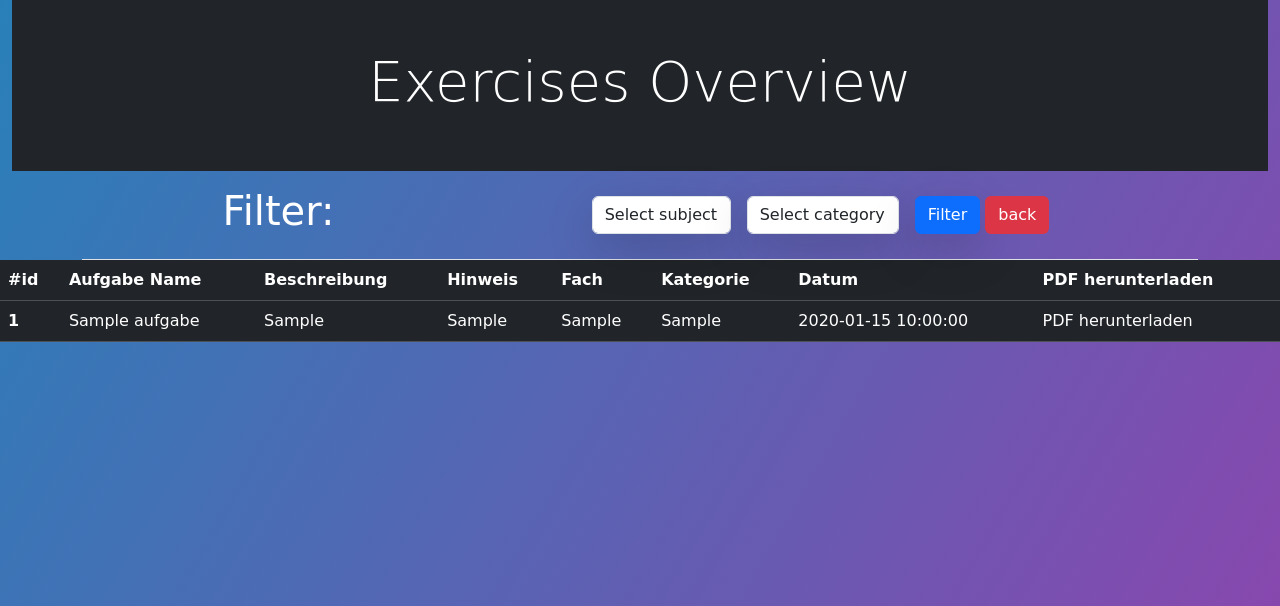
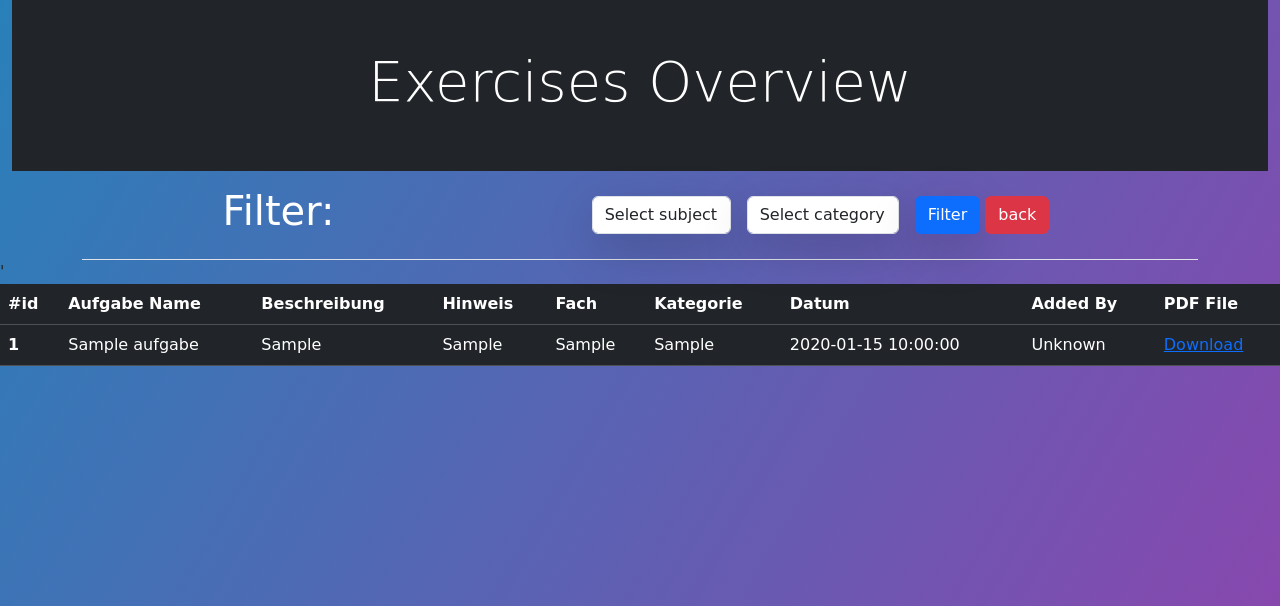
Before and after one commit to pejovskis/SchoolCMS, a PHP site: page /sites/exercises.php in a window 1280 px wide. Shown: the top 606 px of the page. Run offline with PHP 8.4, Linux system fonts and the light colour scheme; tables that the repository leaves empty or names only in its code hold one stand-in row (values such as "Sample post").

Commit message:
show exercise 90%

```diff
--- a/engine/add-exercise-content.php
+++ b/engine/add-exercise-content.php
@@ -38,9 +38,9 @@ if ($_SERVER['REQUEST_METHOD'] == 'POST') {
 
   try {
   //Insert the new exercise in the -aufgabe- table
-  $query = "INSERT INTO aufgabe (name, beschreibung, hinweis, fach, kategorie, pdf_file, add_date, added_by) VALUES (?, ?, ?, ?, ?, ?, ?, ?)";
+  $query = "INSERT INTO aufgabe (name, beschreibung, hinweis, fach, kategorie, add_date, added_by, pdf_file) VALUES (?, ?, ?, ?, ?, ?, ?, ?)";
   $stmt = mysqli_prepare($conn, $query);
-  mysqli_stmt_bind_param($stmt, 'ssssssss', $aufgabe_name, $beschreibung, $hinweis, $fach, $kategorie, $current_date, $pdf_file, $current_userId);
+  mysqli_stmt_bind_param($stmt, 'ssssssss', $aufgabe_name, $beschreibung, $hinweis, $fach, $kategorie, $current_date, $current_userId, $pdf_file);
 
   if (mysqli_stmt_execute($stmt)) {
     echo "<script>alert('New exercise added successfully!')</script>";
--- a/engine/display-exercises.php
+++ b/engine/display-exercises.php
@@ -34,10 +34,34 @@ while ($row = mysqli_fetch_assoc($result)) {
   echo "<td>" . $row['fach'] . "</td>";
   echo "<td>" . $row['kategorie'] . "</td>";
   echo "<td>" . $row['add_date'] . "</td>";
-  echo "<td>PDF herunterladen</td>";
+  $added_by = intval($row['added_by']);
+  echo "<td>" . getName($added_by) . "</td>";
+  echo "<td><a href='../engine/download.php?id=" . $row['id'] . "'>Download</a></td>";
   echo "</tr>";
 }
 
-// Close the database connection (optional)
+function getName($added_by) {
+  require 'db-conn-userss.php';
+
+  $first_name = '';
+  $last_name = '';
+
+  $query = 'SELECT first_name, last_name FROM userss where id="' . $added_by . '";';
+
+  $stmt = mysqli_prepare($conn, $query);
+  mysqli_stmt_execute($stmt);
+
+  $result = mysqli_stmt_get_result($stmt);
+
+  $row = mysqli_fetch_assoc($result);
+
+  if ($row) {
+    $first_name = strval($row['first_name']);
+    $last_name = strval($row['last_name']);
+    return $first_name . ' ' . $last_name;
+  }
+  return 'Unknown';
+}
+
 mysqli_close($conn);
 ?>
--- a/sites/exercises.php
+++ b/sites/exercises.php
@@ -54,7 +54,6 @@ require '../engine/db-conn-aufgabe.php';
           </div>
         </form>
       </div>
-      <!-- rest of the code -->
     </div>
   </div>
   <div class="table-responsive">
@@ -68,7 +67,8 @@ require '../engine/db-conn-aufgabe.php';
           <th scope="col">Fach</th>
           <th scope="col">Kategorie</th>
           <th scope="col">Datum</th>
-          <th scope="col">PDF herunterladen</th>
+          <th scope="col">Added By</th>'
+          <th scope="col">PDF File</th>
         </tr>
       </thead>
       <tbody>
--- a/sites/student-m-menu.php
+++ b/sites/student-m-menu.php
@@ -27,9 +27,9 @@
         </div>
 
         <div class="container-fluid w-100 d-flex flex-column row-gap-4 align-items-center bg-light">
-          <a href="sites/exercises.php" class="btn btn-lg bg-success rounded-5 text-white w-100 shadow-lg" href="">Show Exercises</a>
-          <a href="sites/user-manual.php" class="btn btn-lg bg-primary rounded-5 text-white w-100 shadow-lg" href="">Help</a>
-          <a href="sites/about.php" class="btn btn-lg bg-primary rounded-5 text-white w-100 shadow-lg" href="">About</a>
+          <a href="exercises.php" class="btn btn-lg bg-success rounded-5 text-white w-100 shadow-lg">Show Exercises</a>
+          <a href="user-manual.php" class="btn btn-lg bg-primary rounded-5 text-white w-100 shadow-lg">Help</a>
+          <a href="about.php" class="btn btn-lg bg-primary rounded-5 text-white w-100 shadow-lg" >About</a>
           <form method="POST">
             <button class="btn btn-lg btn-danger" name="logout">Log out</button>
         </form>
```
Also changed, not shown: engine/download.php (added, +27 -0 lines).
